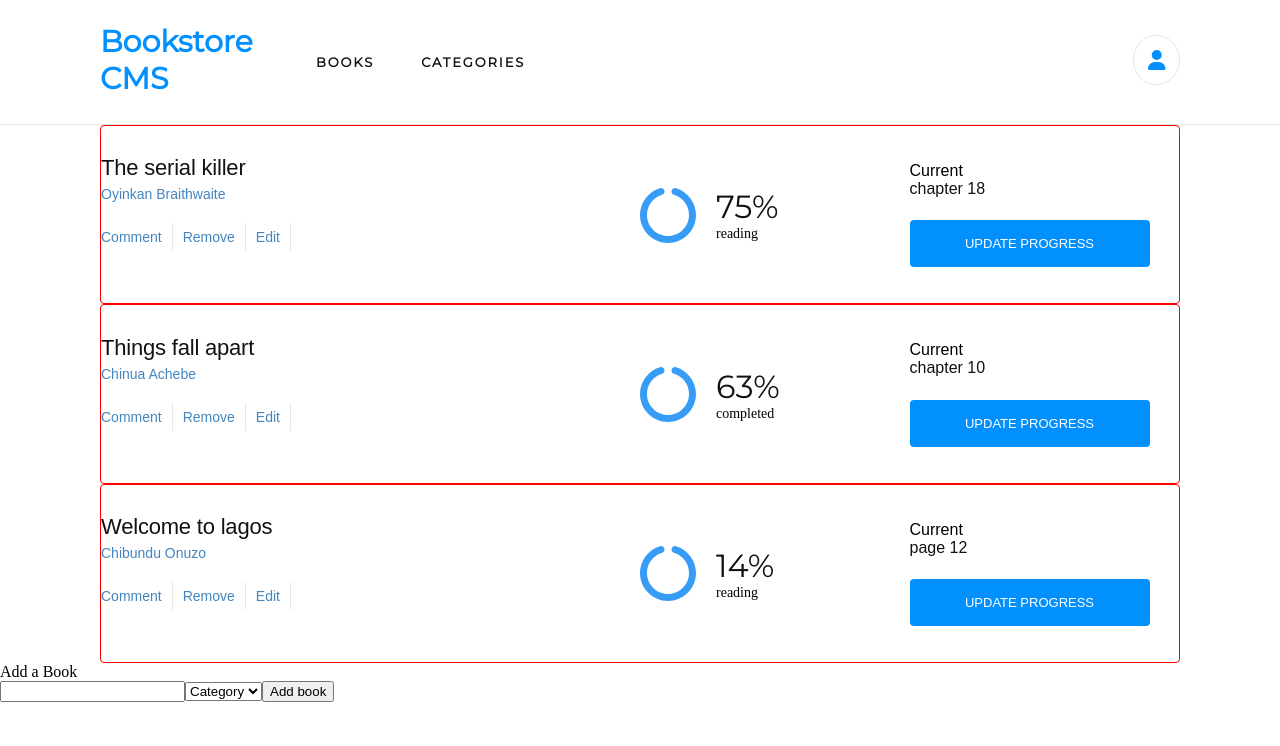
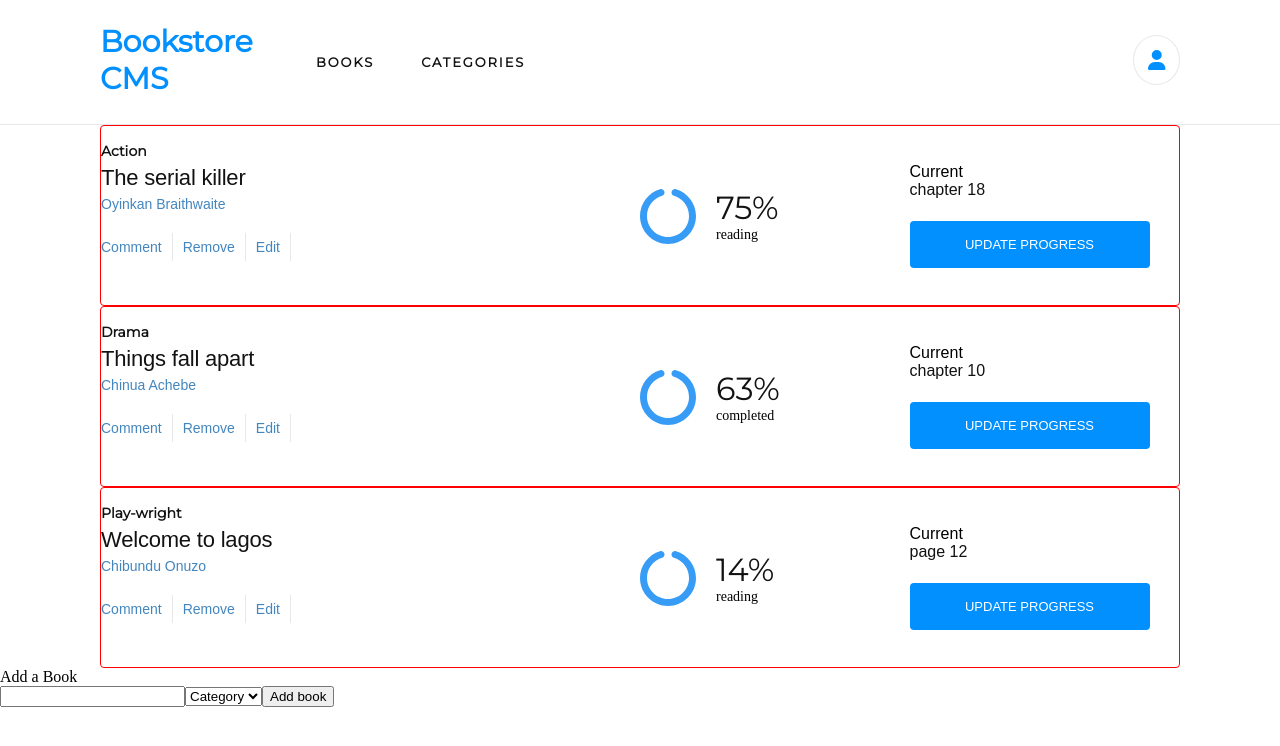
Before and after one commit to abiola-arobieke/book-store, a React (Create React App) app: page / in a window 1280 px wide. Shown: the top 746 px of the page. Built offline with nearby package versions, Linux system fonts and the light colour scheme.

Commit message:
Update Book.js file

```diff
--- a/src/components/Books.js
+++ b/src/components/Books.js
@@ -1,11 +1,11 @@
-// import { useState } from 'react';
+import { useState } from 'react';
 import BookList from './BookList';
 
 function Books() {
-  const books = [
+  const [books, setBook] = useState([
     {
       id: 1,
-      bookType: 'Action',
+      category: 'Action',
       title: 'The serial killer',
       author: 'Oyinkan Braithwaite',
       progress: 75,
@@ -14,7 +14,7 @@ function Books() {
     },
     {
       id: 2,
-      bookType: 'Drama',
+      category: 'Drama',
       title: 'Things fall apart',
       author: 'Chinua Achebe',
       progress: 63,
@@ -23,15 +23,19 @@ function Books() {
     },
     {
       id: 3,
-      bookType: 'Play-wright',
+      category: 'Play-wright',
       title: 'Welcome to lagos',
       author: 'Chibundu Onuzo',
       progress: 14,
       status: 'reading',
       page: 'page 12',
     },
-  ];
-  return <BookList booksProp={books} />;
+  ]);
+
+  const handleRemove = (id) => {
+    setBook([...books.filter((book) => book.id !== id)]);
+  };
+  return <BookList booksProp={books} removeBook={handleRemove} />;
 }
 
 export default Books;
```
